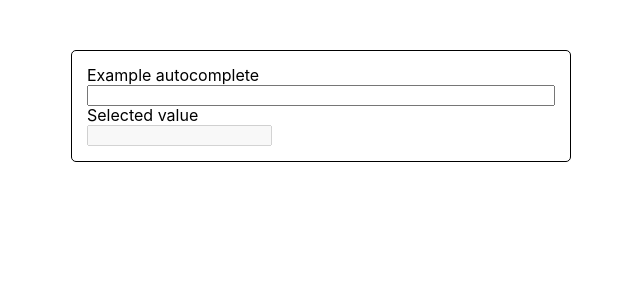
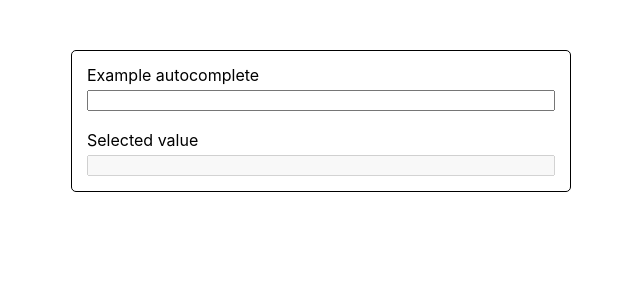
Before and after one commit to cristianfraser/dl, a React (Create React App) app: page / in a window 1280 px wide. Shown: the top 300 px of the page, without its empty margins (319-959 px from the left). Built offline with nearby package versions, Linux system fonts and the light colour scheme.

Commit message:
edit readme, style

```diff
--- a/package.json
+++ b/package.json
@@ -19,7 +19,7 @@
   "scripts": {
     "start": "react-scripts start",
     "build": "react-scripts build",
-    "test": "react-scripts test",
+    "test": "react-scripts test --watchAll=false",
     "eject": "react-scripts eject"
   },
   "eslintConfig": {
--- a/src/App.css
+++ b/src/App.css
@@ -3,6 +3,7 @@
 }
 
 .main {
+  padding: 0 15px;
   padding-top: 50px;
 }
 
@@ -13,3 +14,12 @@
   border: 1px solid black;
   border-radius: 5px;
 }
+
+.input-container:not(:last-child) {
+  margin-bottom: 20px;
+}
+
+.input-container label {
+  display: inline-block;
+  margin-bottom: 5px;
+}
--- a/src/App.tsx
+++ b/src/App.tsx
@@ -16,7 +16,7 @@ function App() {
 
       <main className="main">
         <div className="content">
-          <div>
+          <div className="input-container">
             <label htmlFor="example-autocomplete">Example autocomplete</label>
             <ExampleAutocomplete
               id="example-autocomplete"
@@ -26,10 +26,15 @@ function App() {
               value={value}
             />
           </div>
-          <div>
+          <div className="input-container">
             <label htmlFor="selected">Selected value</label>
             <div>
-              <input id="selected" value={value.label} disabled />
+              <input
+                id="selected"
+                value={value.label}
+                disabled
+                style={{ width: '100%' }}
+              />
             </div>
           </div>
         </div>
```
Also changed, not shown: 1 other file (tests, documents, lock files or other folders).
